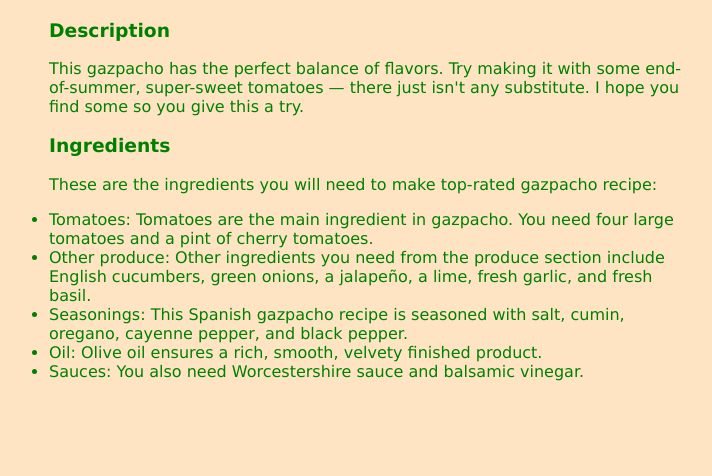
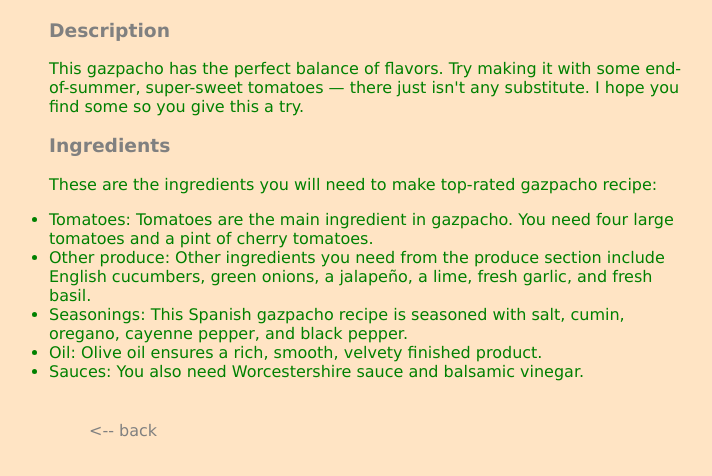
Before and after one commit to aab-s/odin-recipes, a plain HTML site: page recipes/gazpacho.html in a window 1280 px wide. Shown: the part 384-860 px from the top of the page, without its empty margins (271-983 px from the left). Before the commit the page ends 800 px from the top, so only its background shows below. Drawn offline with Linux system fonts and the light colour scheme; files that its build step writes are made by us from their sources.

Commit message:
added styling to recipe page

```diff
--- a/recipes/gazpacho.html
+++ b/recipes/gazpacho.html
@@ -3,7 +3,7 @@
 <head>
     <meta charset="UTF-8">
     <meta name="viewport" content="width=device-width, initial-scale=1.0">
-    <link rel="stylesheet" href="style.css">
+    <link rel="stylesheet" href="/style.css">
     <title>Gazpacho Recipe</title>
 </head>
 <body>
@@ -25,4 +25,7 @@
             <li>Sauces: You also need Worcestershire sauce and balsamic vinegar.</li>
         </ul>
 </body>
+<footer>
+    <a href="/index.html"><-- back</a>
+</footer>
 </html>
--- a/style.css
+++ b/style.css
@@ -12,6 +12,10 @@ body{
 
 h1{
     text-align: center;
+}
+
+h3{
+    color: gray;
 }
 
 iframe{
@@ -45,3 +49,7 @@ a:hover{
 .recipe > div{
     border: 1px solid grey;
 }
+
+footer{
+    margin: 40px;
+}
```
Also changed, not shown: index.html (+0 -1 lines), recipes/lasagna.html (+4 -1 lines), recipes/salad.html (+4 -1 lines).
